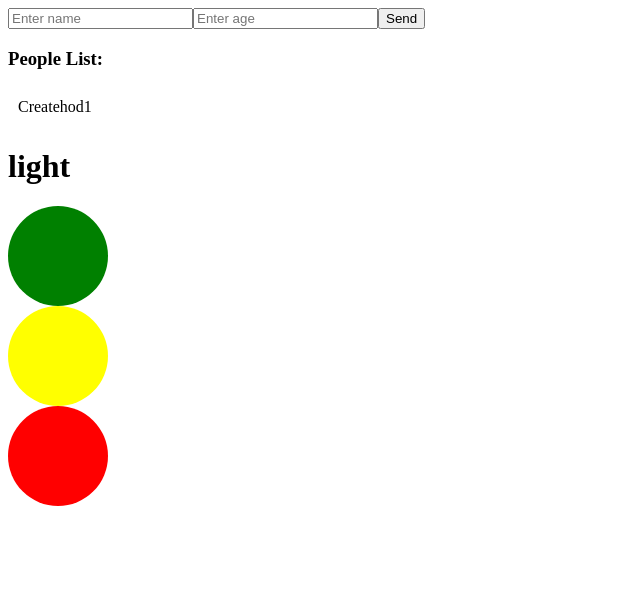
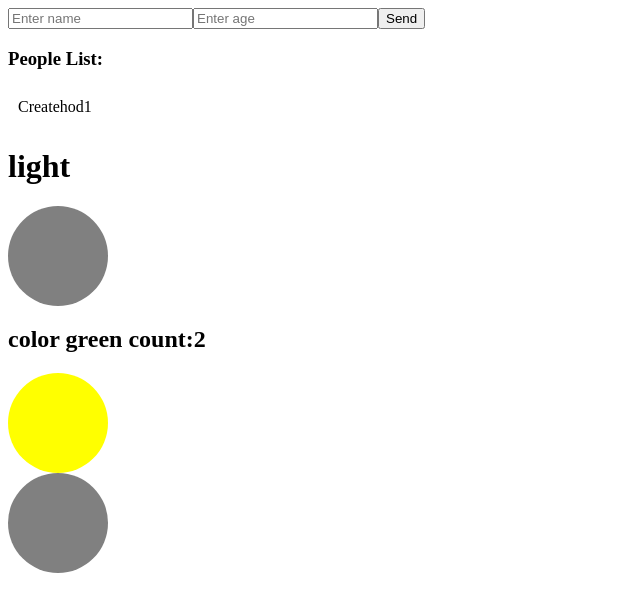
Before and after one commit to anandhuc1666/light, a React (Vite) app: page /1 in a window 1280 px wide. Shown: the top 612 px of the page, without its empty margins (0-640 px from the left). Built offline with nearby package versions, Linux system fonts and the light colour scheme.

Commit message:
CodeBuild

```diff
--- a/src/ColorCode/Colorlight.jsx
+++ b/src/ColorCode/Colorlight.jsx
@@ -1,17 +1,32 @@
-import React, { useState } from 'react'
+import React, { useEffect, useState } from 'react'
 import './Colorlight.css'
 
 function Colorlight() {
-    const[color,setColor]=useState('gray')
-
-  return (
-    <div>
-        <h1>light</h1>
-        <div className={`light ${color? "green":"gray"}`}></div>
-        <div className={`light ${color? "yellow" : "gray"}`}></div>
-        <div className={`light ${color? "red" : "gray"}`}></div>
-    </div>
-  )
+    const [color, setColor] = useState('gray')
+    const [count,setCount] = useState(0)
+    useEffect(() => {
+        const cols = setInterval(() => {
+            setColor((pass) => {
+                if (pass === "gray") return "green"
+                if (pass === "green") return "yellow"
+                if (pass === "yellow") return "red"
+                if (pass === "red") return "green"
+            })
+        }, 1000)
+        return () => clearInterval(cols)
+    }, [])
+ useEffect(()=>{
+    if(color !== "green")return
+    setCount((pre)=>pre +1)
+ },[color])
+    return (
+        <div>
+            <h1>light</h1>
+            <div className={`light ${color === "green" ? "green" : "gray"}`}></div> <h2>color green count:{count}</h2>
+            <div className={`light ${color === "yellow" ? "yellow" : "gray"}`}></div>
+            <div className={`light ${color === "red" ? "red" : "gray"}`}></div>
+        </div>
+    )
 }
 
 export default Colorlight
```
